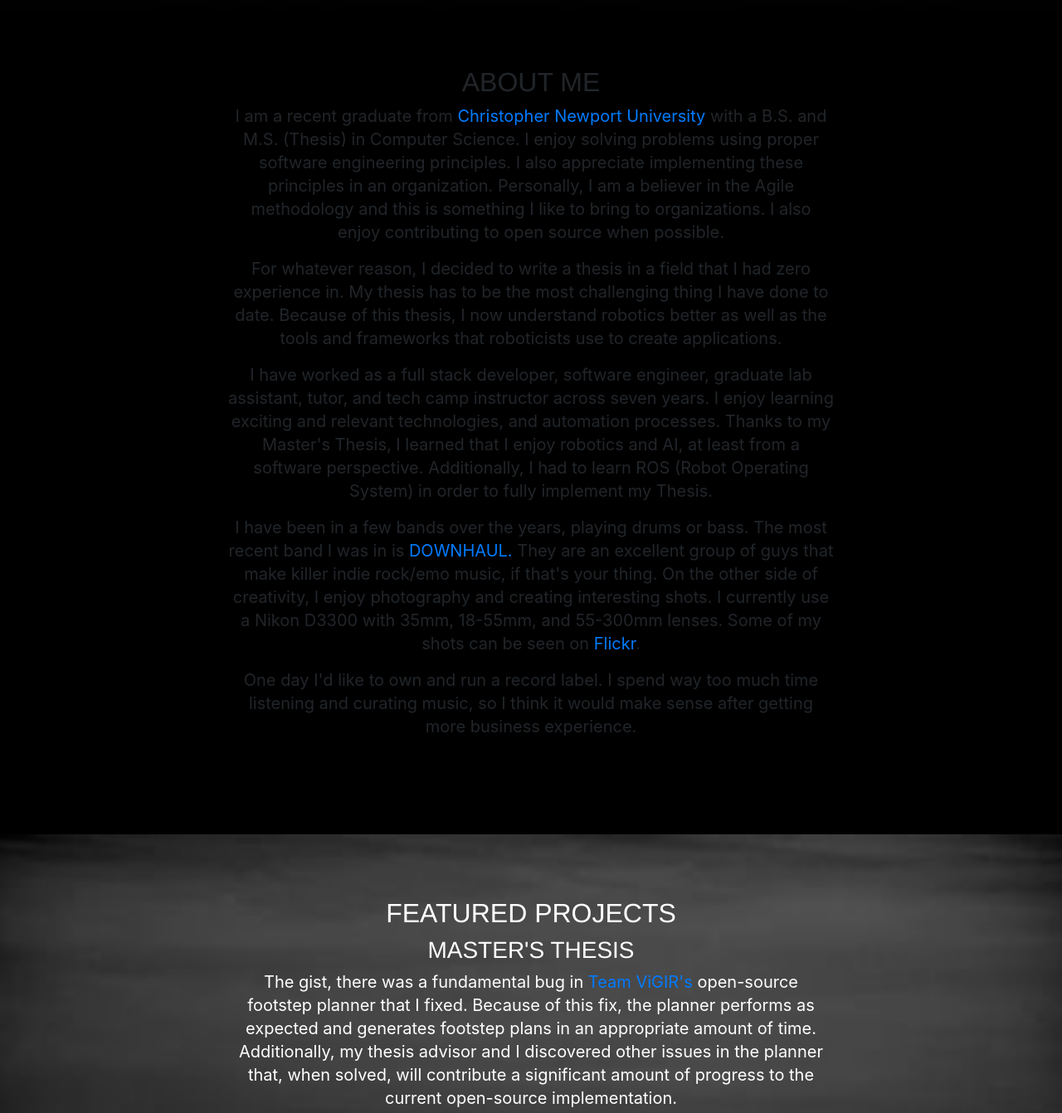
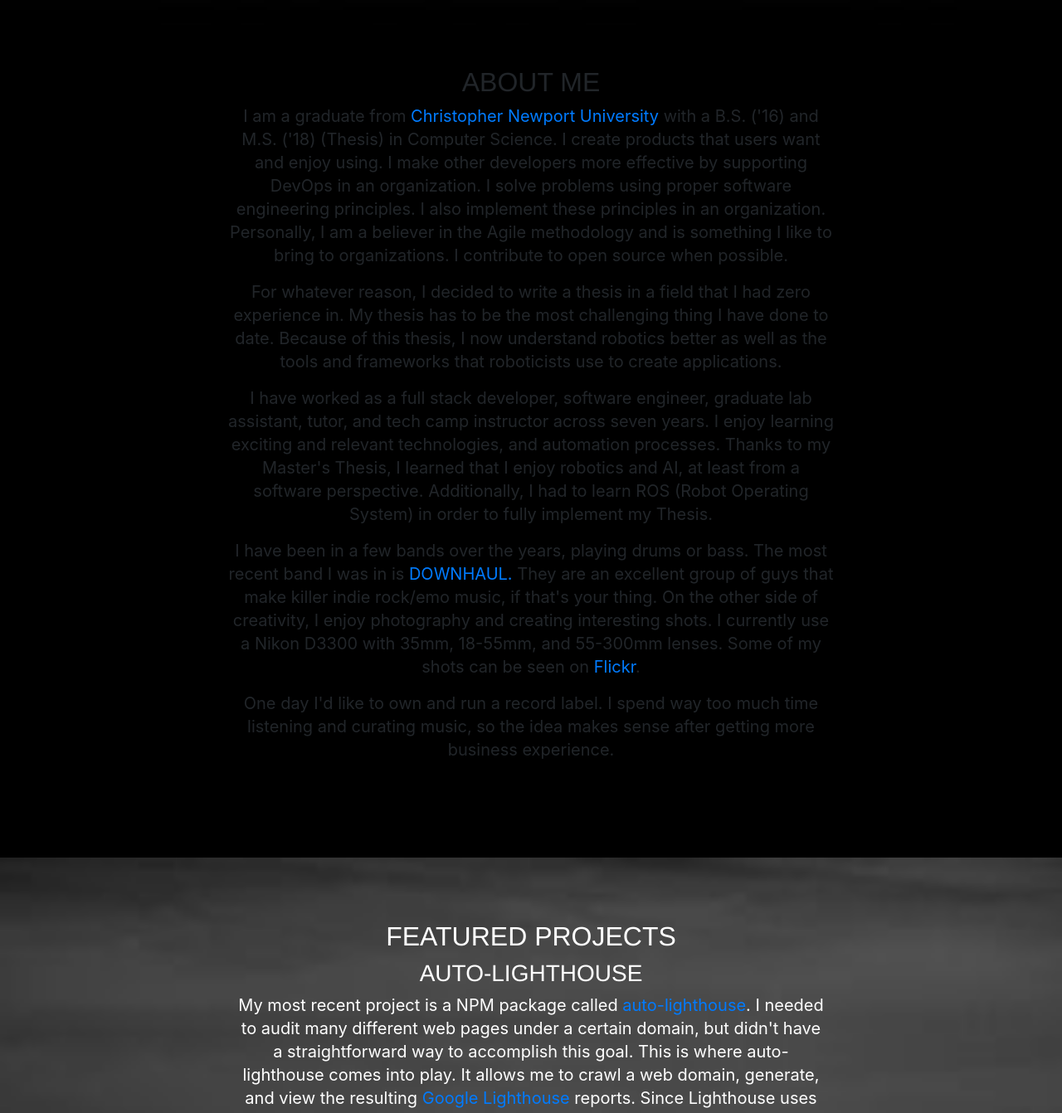
Before and after one commit to TGiles/TGiles.github.io, a website with bundled scripts: page index.html in a window 1280 px wide. Shown: the part 770-2112 px from the top of the page at 83% size. Built offline with nearby package versions, Linux system fonts and the light colour scheme; a small style sheet from the web is missing; a web font is replaced by a local one.

Commit message:
feat: add auto-lighthouse, clean up language

```diff
--- a/index.html
+++ b/index.html
@@ -76,12 +76,14 @@
                 <div class="col-lg-8 mx-auto">
                     <h2>About Me</h2>
                     <p>
-                        I am a recent graduate from <a href="http://cnu.edu/">Christopher Newport University</a> with a
-                        B.S. and M.S. (Thesis) in Computer Science. I enjoy solving problems using proper software
-                        engineering principles. I also appreciate implementing
-                        these principles in an organization. Personally, I am a believer in the Agile methodology and
-                        this is something I like to bring to organizations. I also enjoy contributing to open source
-                        when possible.
+                        I am a graduate from <a href="http://cnu.edu/">Christopher Newport University</a> with a
+                        B.S. ('16) and M.S. ('18) (Thesis) in Computer Science.
+                        I create products that users want and enjoy using.
+                        I make other developers more effective by supporting DevOps in an organization.
+                        I solve problems using proper software engineering principles.
+                        I also implement these principles in an organization.
+                        Personally, I am a believer in the Agile methodology and is something I like to bring to organizations.
+                        I contribute to open source when possible.
                     </p>
                     <p>
                         For whatever reason, I decided to write a thesis in a field that I had zero experience in. My
@@ -106,7 +108,7 @@
                     </p>
                     <p>
                         One day I'd like to own and run a record label.
-                        I spend way too much time listening and curating music, so I think it would make sense after getting more business experience.
+                        I spend way too much time listening and curating music, so the idea makes sense after getting more business experience.
                     </p>
                 </div>
             </div>
@@ -118,6 +120,17 @@
         <div class="container">
             <div class="col-lg-8 mx-auto">
                 <h2>Featured Projects</h2>
+                <h3>auto-lighthouse</h3>
+                <p>
+                    My most recent project is a NPM package called <a href="https://www.npmjs.com/package/auto-lighthouse">
+                    auto-lighthouse</a>.
+                    I needed to audit many different web pages under a certain domain, but didn't have a straightforward way to accomplish this goal.
+                    This is where auto-lighthouse comes into play.
+                    It allows me to crawl a web domain, generate, and view the resulting
+                    <a href="https://developers.google.com/web/tools/lighthouse/">Google Lighthouse</a> reports.
+                    Since Lighthouse uses <a href="https://www.deque.com/axe/">axe</a> under the hood, I avoid second guessing the results of the accessibility audit.
+                    As a bonus, I get all the other metrics from the Lighthouse report as well!
+                </p>
                 <h3>Master's Thesis</h3>
                 <p>
                     The gist, there was a fundamental bug in <a href="https://github.com/team-vigir">Team ViGIR's</a>
@@ -129,7 +142,6 @@
                 </p>
                 <a href="https://github.com/TGiles/TGiles.github.io/blob/master/Tim-Giles-Thesis.pdf" class="btn btn-default btn">
                     <i class="icon-file-pdf"></i>Thesis PDF</a>
-                <!-- <p></p> -->
                 <h3>Undergraduate Capstone</h3>
                 <p>
                     The gist, create an academic gatekeeping application using physics papers. In detail, I wanted to
@@ -139,8 +151,9 @@
                     relationships between papers. This allows a user to visually see which papers are important in a
                     citation network.
                 </p>
-                <a href="https://github.com/TGiles/capstone" class="btn btn-default btn"><i class="icon-github"></i>Capstone
-                    Project</a>
+                <a href="https://github.com/TGiles/capstone" class="btn btn-default btn">
+                    <i class="icon-github"></i>Capstone Project
+                </a>
             </div>
         </div>
     </section>
@@ -151,7 +164,8 @@
             <div class="row">
                 <div class="col-lg-8 mx-auto">
                     <h2>Contact Me</h2>
-                    <p>Feel free to email me at timothy.giles.12@gmail.com for more information, or if I seem like a
+                    <p>Feel free to email me at
+                        <a href="mailto:tim@tgiles.dev">tim@tgiles.dev</a> for more information, or if I seem like a
                         good fit for your organization.</p>
                     <ul class="list-inline banner-social-buttons">
                         <li class="list-inline-item">
```
